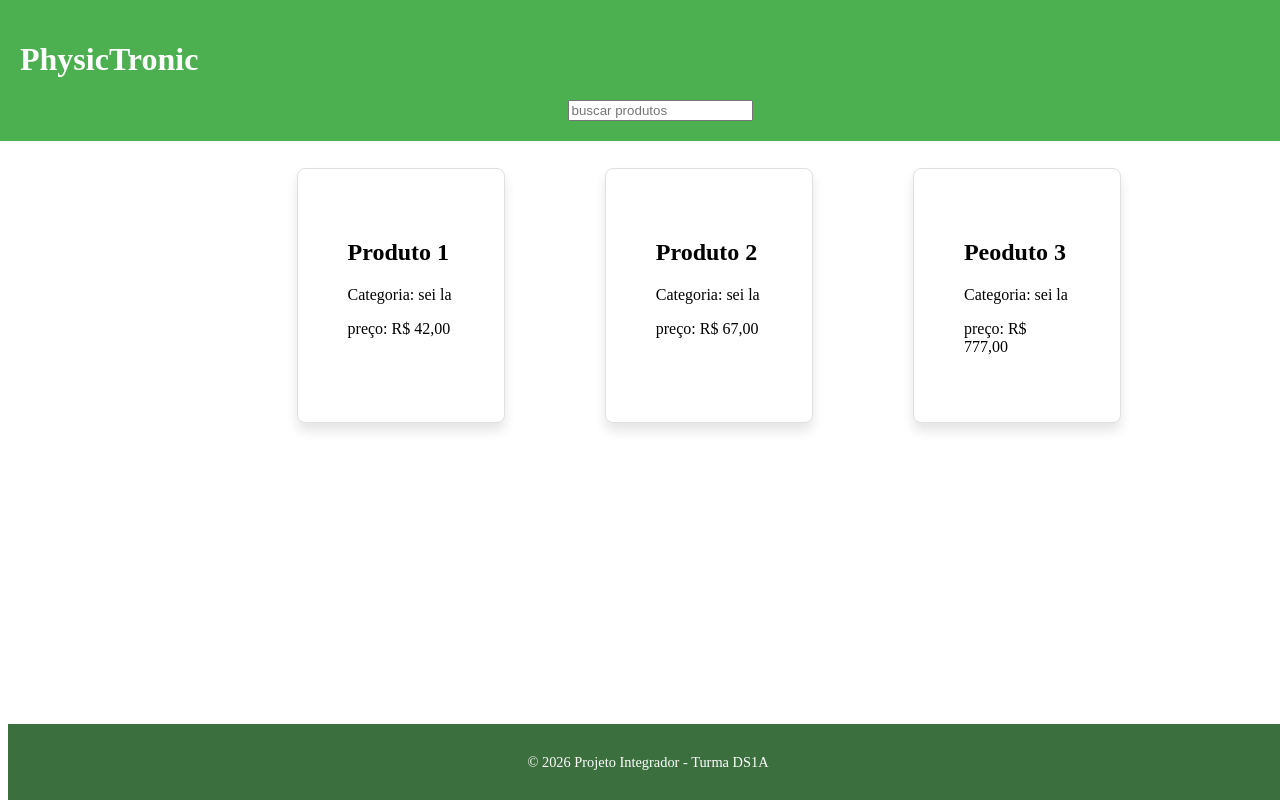
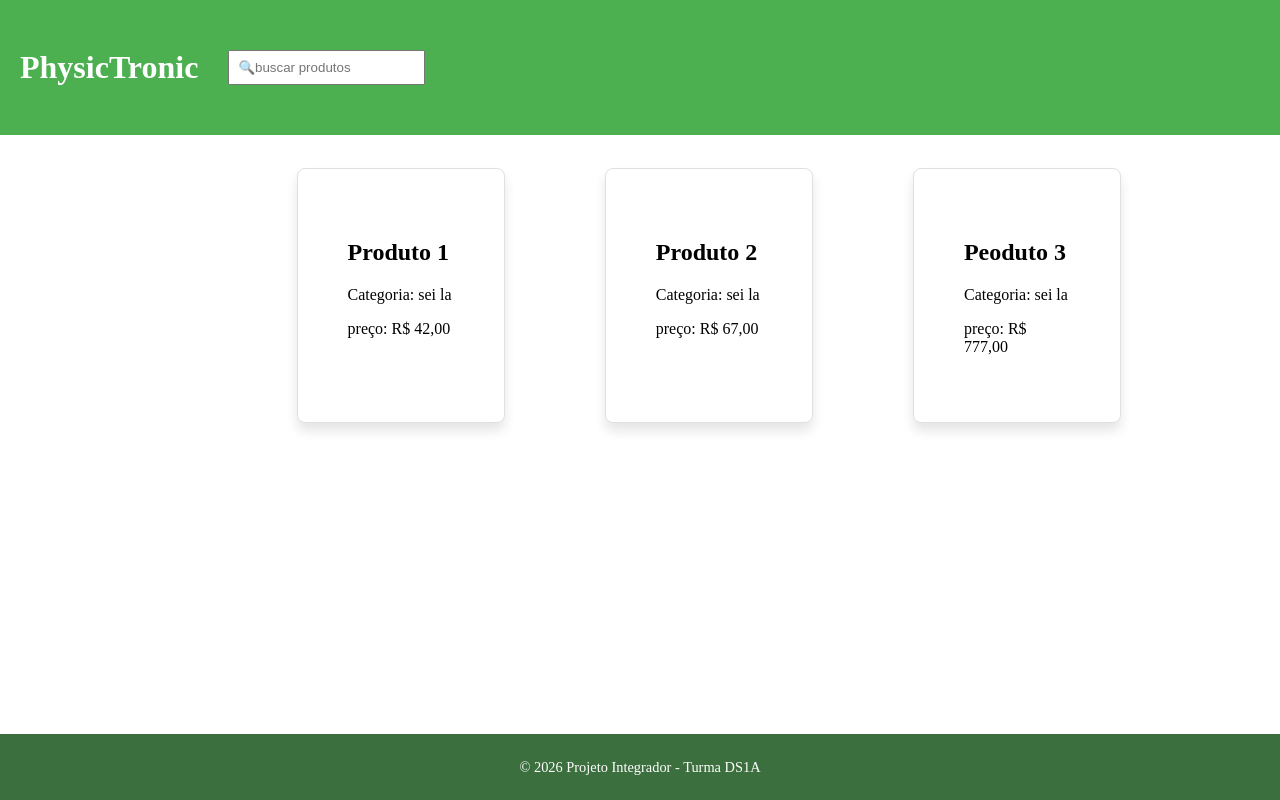
Before and after one commit to viniciusandrade17042010-alt/projeto-integrador, a website: page index.html in a window 1280 px wide. Drawn offline with Linux system fonts and the light colour scheme.

Commit message:
Atualizado por Vini

```diff
--- a/index.html
+++ b/index.html
@@ -10,7 +10,8 @@
     <header>
         <h1>PhysicTronic</h1>
         <div class="search-bar">
-            <input type="text" placeholder="buscar produtos">
+            <!-- <img src="./icons8-pesquisar.gif"> -->
+            <input type="text" placeholder="🔍buscar produtos">
         </div>
     </header>
     <main>
--- a/style.css
+++ b/style.css
@@ -8,9 +8,16 @@ header {
     top: 0; /* cola o header no topo*/
     left: 0; /* cola o header na esquerda*/
     padding: 20px; /* cria um espaço interno dentro de um elemento, ou seja, deixa um espaço entre a margem e o que está dentro do header*/
+    display: flex;
+    justify-content: flex-start;
+    align-items: center;
 }
 .search-bar{
     align-items: center;
+}
+input{
+    padding: 8px;
+    margin: 30px
 
 }
 h1{
@@ -41,8 +48,9 @@ footer {
     color: white;
     font-size: 0.9em;
     text-align: center;
-    padding: 15px 0;
+    padding: 10px 0;
     position: fixed;
     width: 100%;
     bottom: 0;
+    left: 0;
 }
```
Also changed, not shown: icons8-pesquisar.gif (added).
